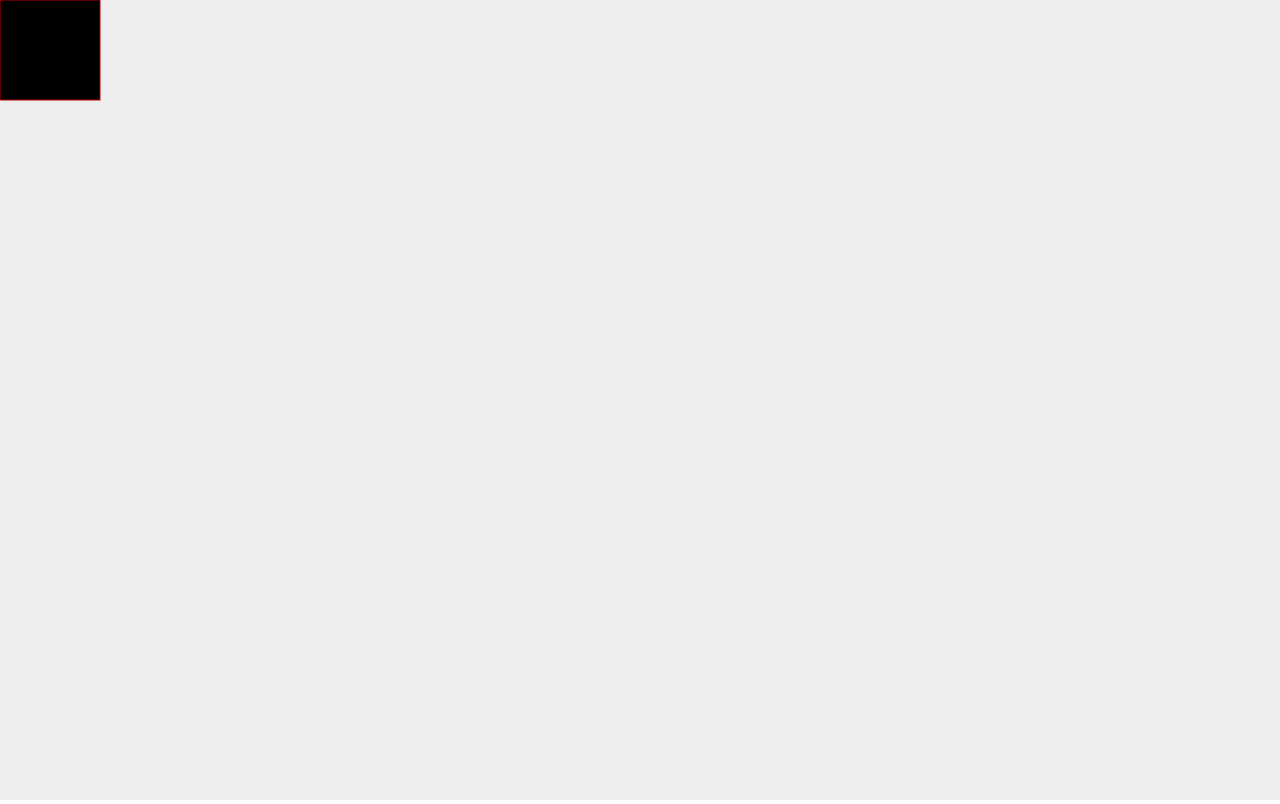
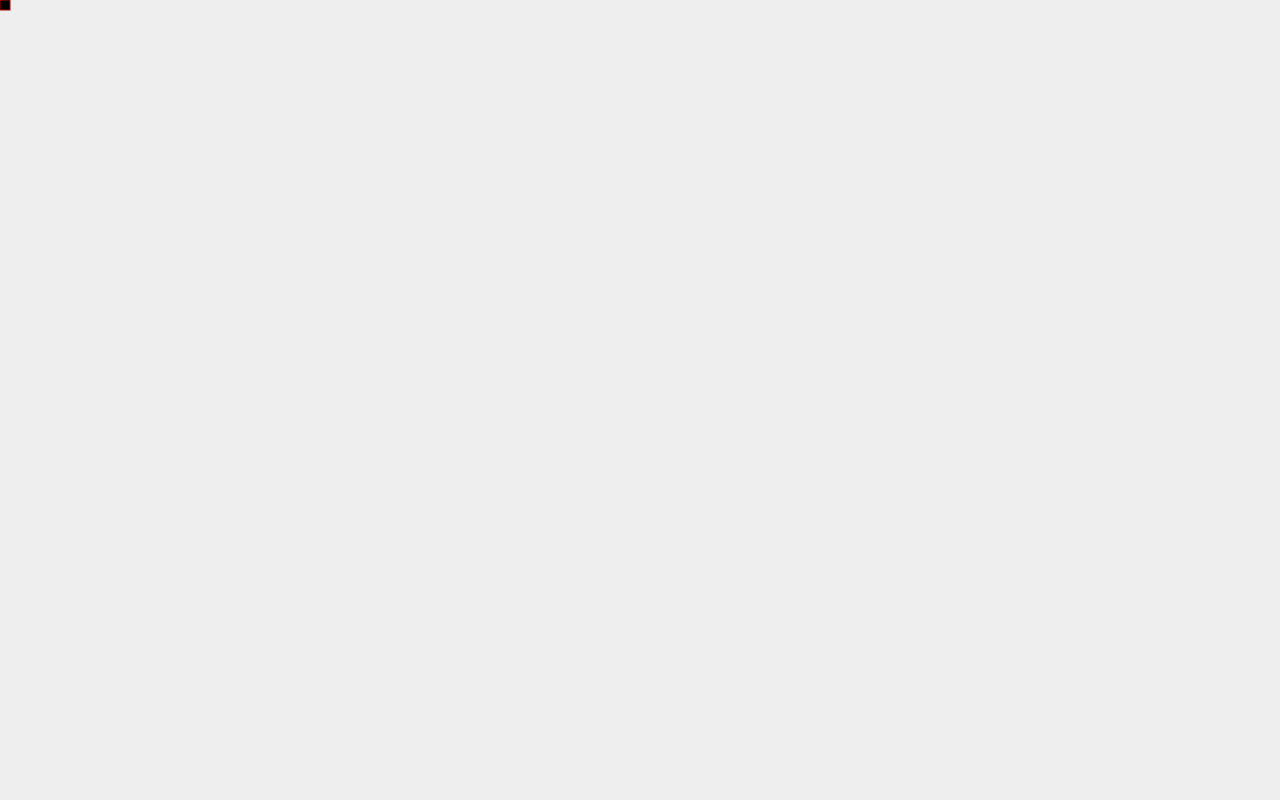
Before and after one commit to OutForSomeCode/smalpaint, a Svelte app: page / in a window 1280 px wide. Built offline with nearby package versions, Linux system fonts and the light colour scheme.

Commit message:
:wrench: Improved build

```diff
--- a/package.json
+++ b/package.json
@@ -2,6 +2,7 @@
   "name": "smal-paint",
   "version": "0.0.1",
   "devDependencies": {
+    "copy-webpack-plugin": "^5.1.1",
     "cross-env": "^5.2.0",
     "css-loader": "^2.1.1",
     "friendly-errors-webpack-plugin": "^1.7.0",
--- a/src/App.svelte
+++ b/src/App.svelte
@@ -1,5 +1,6 @@
 <script>
     import {Circle} from "./shapes/Circle.ts"
+
     let m = {x: 0, y: 0};
     let pos = {x: 0, y: 0};
 
@@ -32,7 +33,6 @@
 
 <div id="screen" on:mousemove={handleMousemove} on:click={addShape}>
     <svg>
-        <rect class="second" x="{m.x}" y="{m.y}" width="100" height="100"/>
-        <circle r=""></circle>
+        <rect class="second" x="{m.x}" y="{m.y}" width="10" height="10"/>
     </svg>
 </div>
--- a/webpack.common.js
+++ b/webpack.common.js
@@ -1,6 +1,7 @@
 const webpack = require('webpack');
 const MiniCssExtractPlugin = require('mini-css-extract-plugin');
 const HtmlWebpackPlugin = require('html-webpack-plugin');
+const CopyPlugin = require('copy-webpack-plugin');
 
 const path = require('path');
 
@@ -16,7 +17,7 @@ module.exports = {
         mainFields: ['svelte', 'browser', 'module', 'main']
     },
     output: {
-        path: __dirname + '/public'
+        path: __dirname + '/build'
     },
     module: {
         rules: [
@@ -27,6 +28,9 @@ module.exports = {
         ]
     },
     plugins: [
+        new CopyPlugin([
+            { from: 'public', to: '.' },
+        ]),
         new webpack.ProgressPlugin(),
         new HtmlWebpackPlugin({
             filename: 'index.html',
@@ -34,7 +38,7 @@ module.exports = {
             inject: true
         }),
         new MiniCssExtractPlugin({
-            filename: '[name].css'
+            filename: 'css/[name].css'
         })
     ],
 };
--- a/webpack.config.prod.js
+++ b/webpack.config.prod.js
@@ -1,4 +1,3 @@
-const Webpack = require('webpack');
 const merge = require('webpack-merge');
 const MiniCssExtractPlugin = require('mini-css-extract-plugin');
 const common = require('./webpack.common.js');
@@ -30,8 +29,5 @@ module.exports = merge(common, {
                 ]
             }
         ]
-    },
-    plugins: [
-        new Webpack.optimize.ModuleConcatenationPlugin(),
-    ]
+    }
 });
```
Also changed, not shown: 2 other files (tests, documents, lock files or other folders).
